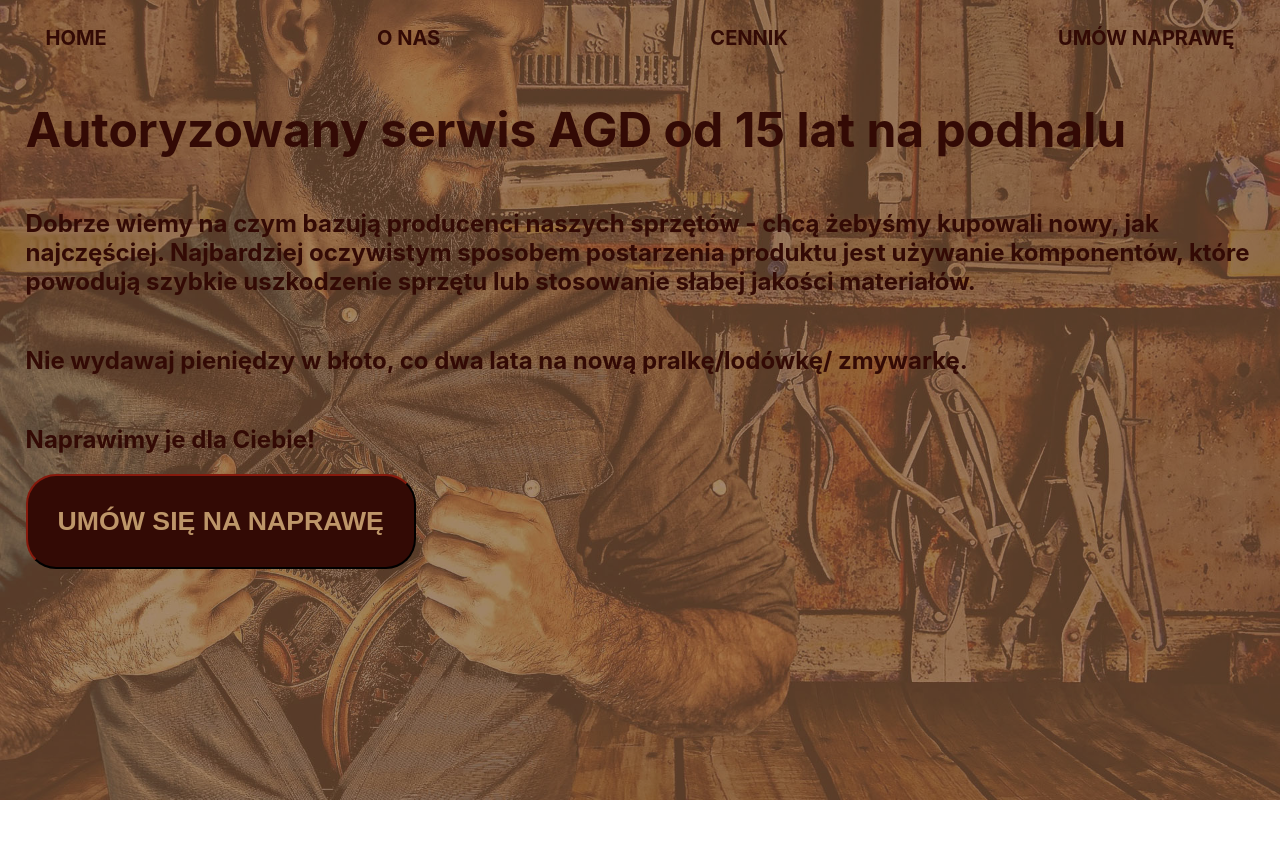
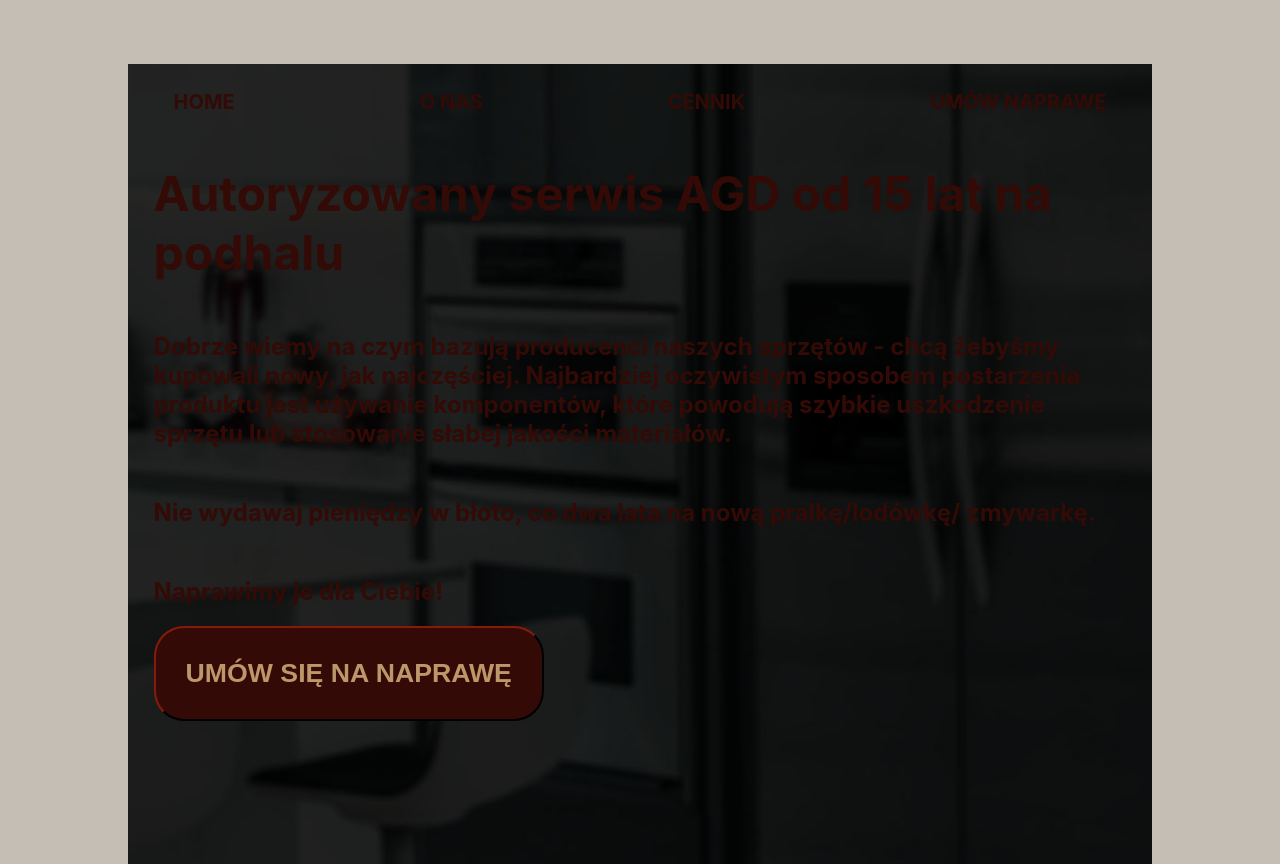
Before and after one commit to pdziobek/domax-serwis-project, a React (Create React App) app: page / in a window 1280 px wide. Before the commit the page ends 800 px from the top, so only its background shows below. Built offline with nearby package versions, Linux system fonts and the light colour scheme.

Commit message:
background, page position

```diff
--- a/src/App.js
+++ b/src/App.js
@@ -15,7 +15,7 @@ import OurWork from "./pages/OurWork/OurWork";
 import Prices from "./pages/Prices/Prices";
 import RepairVisit from "./pages/RepairVisit/RepairVisit";
 import Navbar from "./components/Navbar/Navbar";
-import RightSide from "./components/RightSide/RightSide";
+import MainContent from "./components/MainContent/MainContent";
 import './style.scss';
 import Admin from "./pages/Admin/Admin";
 //stylowanie
@@ -25,7 +25,7 @@ function App() {
   return (
       <BrowserRouter>
           <div className='container'>
-          <RightSide>
+          <MainContent>
               <div>
                 <Navbar/>
                 <Switch>
@@ -37,7 +37,7 @@ function App() {
                       <Route path='/admin' component={Admin}/>
                 </Switch>
               </div>
-          </RightSide>
+          </MainContent>
           </div>
       </BrowserRouter>
   );
--- a/src/components/RightSide/RightSide.js
+++ b/src/components/MainContent/MainContent.js
@@ -3,9 +3,9 @@ import './style.scss';
 
 
 
-export default function RightSide({children}) {
+export default function MainContent({children}) {
     return (
-        <div className='right-side'>
+        <div className='main-content'>
             {children}
         </div>
     );
--- /dev/null
+++ b/src/components/MainContent/style.scss
@@ -0,0 +1,20 @@
+* {
+  padding: 0;
+  margin: 0;
+  box-sizing: border-box;
+}
+
+.main-content {
+  margin-top: 5%;
+  width: 80%;
+  background-image: url("../../images/background1280shadow.jpg");
+  background-position: center;
+  background-size: cover;
+  height: 100vh;
+
+
+  padding: 2%;
+  //overflow: scroll;
+  //overflow-x: hidden;
+
+}
--- a/src/components/RightSide/style.scss
+++ /dev/null
@@ -1,13 +0,0 @@
-* {
-  padding: 0;
-  margin: 0;
-  box-sizing: border-box;
-}
-
-.right-side {
-  width: 100%;
-  background-color: #330a0550;
-  padding: 2%;
-  overflow: scroll;
-  overflow-x: hidden;
-}
--- a/src/pages/Home/index.js
+++ b/src/pages/Home/index.js
@@ -2,7 +2,7 @@ import React from 'react';
 import Button from '../../components/button';
 import './style.scss';
 import Navbar from "../../components/Navbar/Navbar";
-import RightSide from "../../components/RightSide/RightSide";
+import MainContent from "../../components/MainContent/MainContent";
 import {Link} from "react-router-dom";
 
 export default function Home() {
--- a/src/style.scss
+++ b/src/style.scss
@@ -1,7 +1,9 @@
 .container {
   display: flex;
-  background-image: url('images/tło_strony.jpg');
-  background-position: top;
-  background-size: cover;
-  height: 100vh;
+  background-color: #C5BEB4;
+  justify-content: center;
+  //background-image: url('images/tło_strony.jpg');
+  //background-position: top;
+  //background-size: cover;
+  //height: 100vh;
 };
```
Also changed, not shown: src/images/background1280shadow.jpg (added).
